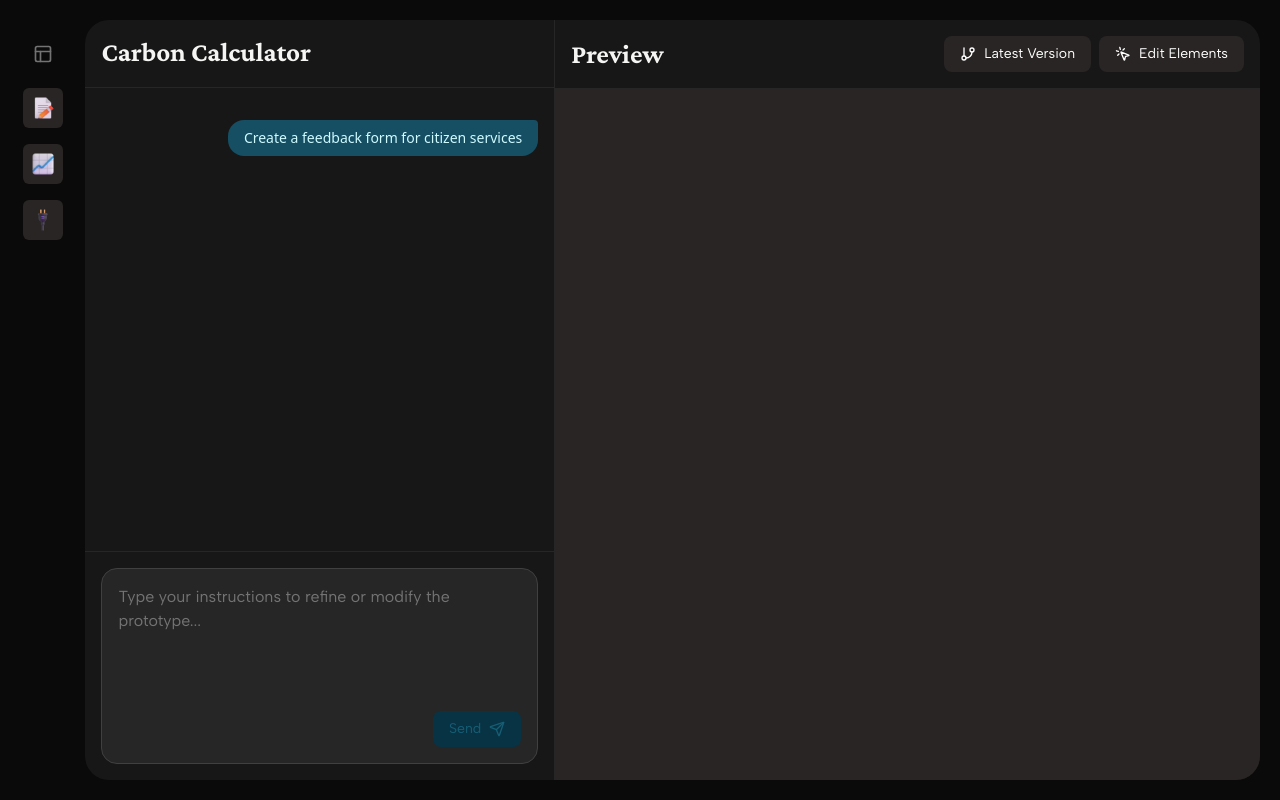
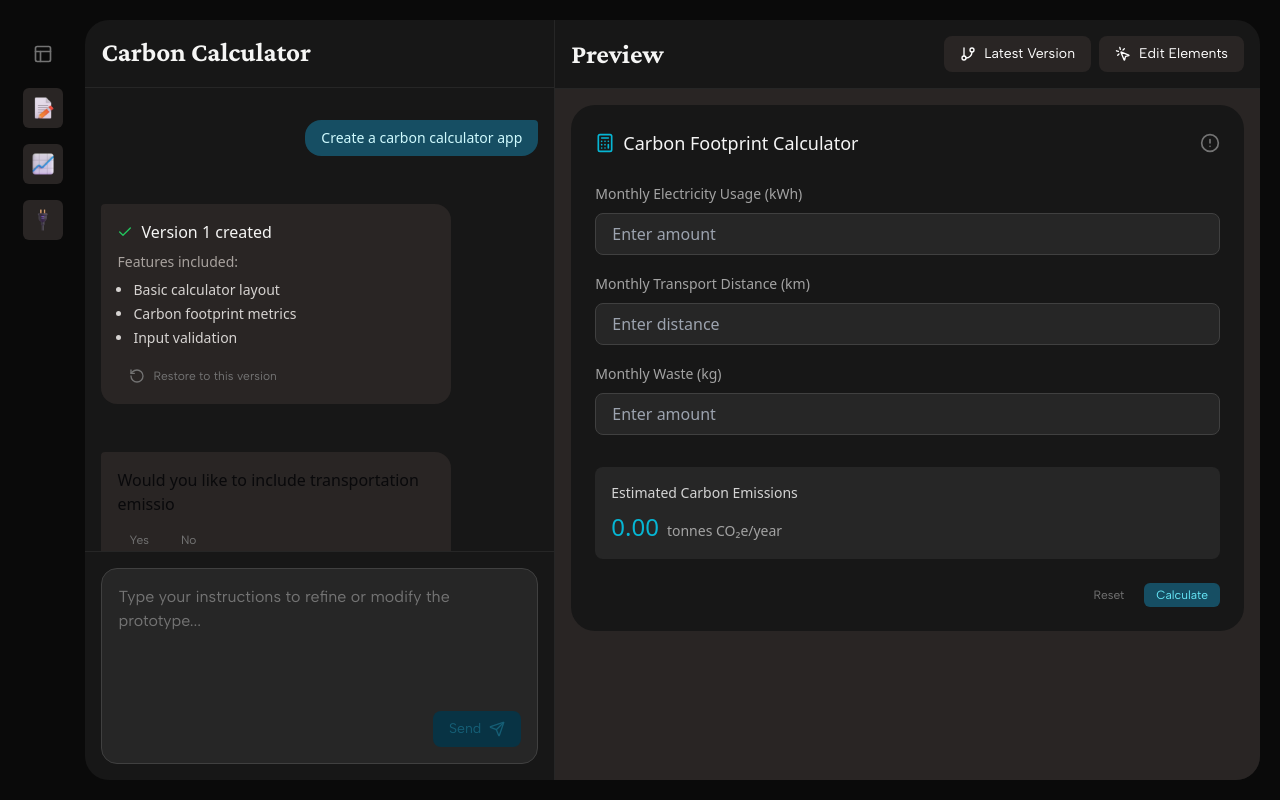
Before and after one commit to KevinAlvarez7/spaceship, a Next.js app: page /main/chat in a window 1280 px wide. Built offline with nearby package versions, Linux system fonts and the light colour scheme.

Commit message:
chat flow

```diff
--- a/src/app/main/chat/page.tsx
+++ b/src/app/main/chat/page.tsx
@@ -1,6 +1,6 @@
 'use client';
 
-import React, { useState, useRef } from 'react';
+import React, { useState, useRef, useEffect } from 'react';
 import { GitBranch, MousePointerClick } from 'lucide-react';
 import { Button } from '@/components/ui/button';
 import { ChatInput } from '@/components/chat/chat-input';
@@ -14,6 +14,7 @@ import {
   IClarificationMessage
 } from '@/components/chat/message-components';
 import { v4 as uuidv4 } from 'uuid';
+import CarbonCalculator from '@/components/preview/carbon-calculator-preview';
 
 const ChatPage = () => {
 // Initial state type
@@ -22,7 +23,7 @@ const [messages, setMessages] = useState<(IBaseMessage | SystemMessage | IClarif
   {
     id: '1',
     role: 'user',
-    content: 'Create a feedback form for citizen services',
+    content: 'Create a carbon calculator app',
     timestamp: new Date()
   }
 ]);
@@ -46,6 +47,41 @@ const [messages, setMessages] = useState<(IBaseMessage | SystemMessage | IClarif
       callback();
     }, 2000);
   };
+
+  // Initial simulation when component mounts
+  useEffect(() => {
+    simulateThinking(() => {
+      // Add version update
+      const versionMessage: IVersionSystemMessage = {
+        id: uuidv4(),
+        role: 'system',
+        type: 'version',
+        content: 'Created version 1 with basic carbon calculator functionality',
+        version: '1',
+        features: [
+          'Basic calculator layout',
+          'Carbon footprint metrics',
+          'Input validation'
+        ],
+        timestamp: new Date()
+      };
+      setMessages(prev => [...prev, versionMessage]);
+
+      // Add clarification question
+      simulateThinking(() => {
+        const clarificationMessage: IClarificationMessage = {
+          id: uuidv4(),
+          role: 'assistant',
+          content: 'Checking requirements',
+          question: 'Would you like to include transportation emissions in the calculator?',
+          onYes: () => {},
+          onNo: () => {},
+          timestamp: new Date()
+        };
+        setMessages(prev => [...prev, clarificationMessage]);
+      });
+    });
+  }, []); // Empty dependency array means this runs once when component mounts
 
   const handleSubmit = async (message: string) => {
       // User message
@@ -150,7 +186,7 @@ const [messages, setMessages] = useState<(IBaseMessage | SystemMessage | IClarif
           </div>
           <div className="flex-1 bg-stone-800 p-4">
             <div className="flex-1 overflow-auto rounded-3xl">
-              {/* Preview content will go here */}
+                <CarbonCalculator isLoading={isLoading} />
             </div>
           </div>
         </div>
--- a/src/components/chat/initial-chat.tsx
+++ b/src/components/chat/initial-chat.tsx
@@ -136,7 +136,7 @@ const InitialChatInterface = () => {
           <p className="mb-2 text-center">Try these examples:</p>
           <div className="flex flex-wrap gap-2 justify-center ">
             {[
-              "Create a carbon calculator",
+              "Create a carbon calculator app",
               "Build a booking system for government facilities",
               "Design a survey form for public feedback"
             ].map((example, i) => (
--- /dev/null
+++ b/src/components/preview/carbon-calculator-preview.tsx
@@ -0,0 +1,138 @@
+import React, { useState } from 'react';
+import { motion, AnimatePresence } from 'framer-motion';
+import { Button } from '@/components/ui/button';
+import { Calculator, AlertCircle, Loader2 } from 'lucide-react';
+
+const CarbonCalculator = ({ isLoading = false }) => {
+  const [values, setValues] = useState({
+    electricity: '',
+    transport: '',
+    waste: ''
+  });
+
+  const [totalEmissions, setTotalEmissions] = useState(0);
+
+  const handleInputChange = (field: string, value: string) => {
+    setValues(prev => ({
+      ...prev,
+      [field]: value
+    }));
+
+    // Mock calculation
+    const newTotal = Object.values({ ...values, [field]: value })
+      .reduce((acc, val) => acc + (Number(val) || 0), 0) * 0.5;
+    setTotalEmissions(newTotal);
+  };
+
+  return (
+    <div className="w-full h-full bg-neutral-900 p-6 rounded-xl">
+      <AnimatePresence mode="wait">
+        {isLoading ? (
+          <motion.div
+            key="loading"
+            initial={{ opacity: 0 }}
+            animate={{ opacity: 1 }}
+            exit={{ opacity: 0 }}
+            className="h-full flex items-center justify-center"
+          >
+            <div className="flex flex-col items-center gap-4">
+              <Loader2 className="w-8 h-8 text-cyan-500 animate-spin" />
+              <p className="text-neutral-400">Updating calculator...</p>
+            </div>
+          </motion.div>
+        ) : (
+          <motion.div
+            key="content"
+            initial={{ opacity: 0 }}
+            animate={{ opacity: 1 }}
+            exit={{ opacity: 0 }}
+            className="flex flex-col h-full gap-6"
+          >
+            {/* Header */}
+            <div className="flex items-center justify-between">
+              <div className="flex items-center gap-2">
+                <Calculator className="w-5 h-5 text-cyan-500" />
+                <h2 className="text-lg font-medium text-neutral-100">
+                  Carbon Footprint Calculator
+                </h2>
+              </div>
+              <AlertCircle className="w-5 h-5 text-neutral-500" />
+            </div>
+
+            {/* Main Content */}
+            <div className="flex-1 flex flex-col gap-8">
+              {/* Input Section */}
+              <div className="space-y-4">
+                <div className="space-y-2">
+                  <label className="text-sm text-neutral-400">
+                    Monthly Electricity Usage (kWh)
+                  </label>
+                  <input
+                    type="number"
+                    value={values.electricity}
+                    onChange={(e) => handleInputChange('electricity', e.target.value)}
+                    className="w-full bg-neutral-800 border border-neutral-700 rounded-lg px-4 py-2 text-neutral-100"
+                    placeholder="Enter amount"
+                  />
+                </div>
+
+                <div className="space-y-2">
+                  <label className="text-sm text-neutral-400">
+                    Monthly Transport Distance (km)
+                  </label>
+                  <input
+                    type="number"
+                    value={values.transport}
+                    onChange={(e) => handleInputChange('transport', e.target.value)}
+                    className="w-full bg-neutral-800 border border-neutral-700 rounded-lg px-4 py-2 text-neutral-100"
+                    placeholder="Enter distance"
+                  />
+                </div>
+
+                <div className="space-y-2">
+                  <label className="text-sm text-neutral-400">
+                    Monthly Waste (kg)
+                  </label>
+                  <input
+                    type="number"
+                    value={values.waste}
+                    onChange={(e) => handleInputChange('waste', e.target.value)}
+                    className="w-full bg-neutral-800 border border-neutral-700 rounded-lg px-4 py-2 text-neutral-100"
+                    placeholder="Enter amount"
+                  />
+                </div>
+              </div>
+
+              {/* Results Section */}
+              <div className="bg-neutral-800 rounded-lg p-4">
+                <h3 className="text-sm font-medium text-neutral-300 mb-2">
+                  Estimated Carbon Emissions
+                </h3>
+                <div className="flex items-baseline gap-2">
+                  <span className="text-2xl font-medium text-cyan-500">
+                    {totalEmissions.toFixed(2)}
+                  </span>
+                  <span className="text-sm text-neutral-400">
+                    tonnes CO₂e/year
+                  </span>
+                </div>
+              </div>
+            </div>
+
+            {/* Actions */}
+            <div className="flex justify-end gap-2">
+              <Button variant="ghost-secondary" size="sm">
+                Reset
+              </Button>
+              <Button variant="primary" size="sm">
+                Calculate
+              </Button>
+            </div>
+          </motion.div>
+        )}
+      </AnimatePresence>
+    </div>
+  );
+};
+
+export default CarbonCalculator;
```
